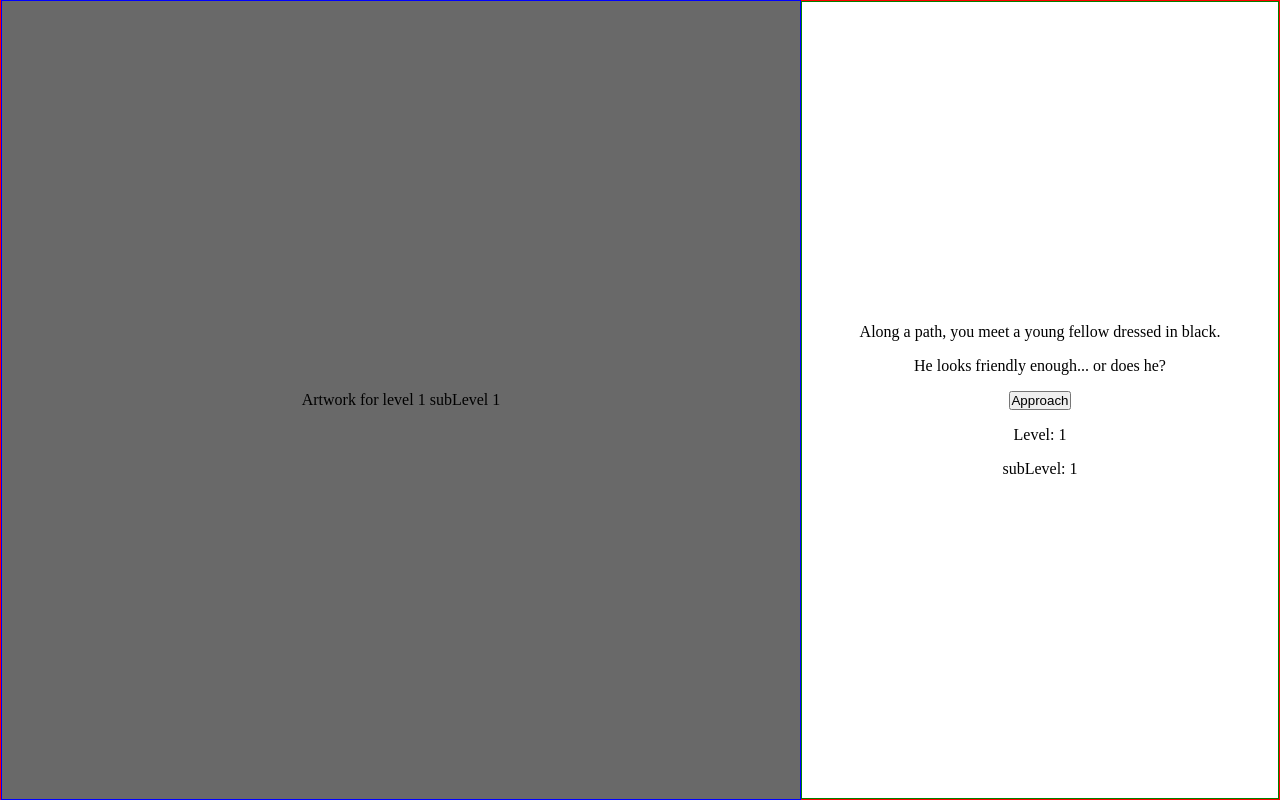
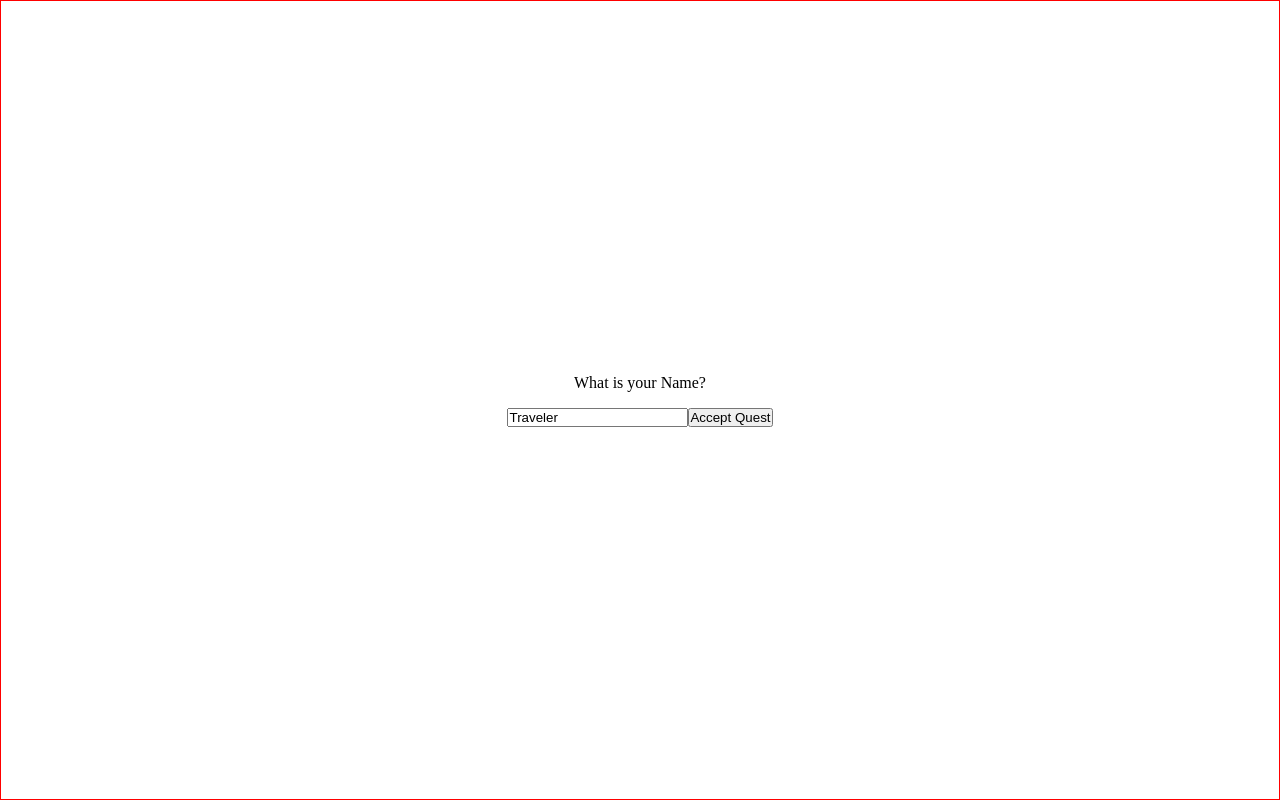
Before and after one commit to ragmats/numberquest, a React (Vite) app: page / in a window 1280 px wide. Both pictures are taken after a click on the button "Begin". Built offline with nearby package versions, Linux system fonts and the light colour scheme.

Commit message:
Added name isPlaying state and name input

```diff
--- a/src/App.jsx
+++ b/src/App.jsx
@@ -1,18 +1,18 @@
 import { useEffect, useState } from "react";
 import "./App.css";
 
+// TODO Separate into components
+// TODO Create random number
+// TODO Make first number guessing sequence
+
 function App() {
-  const [count, setCount] = useState(0);
+  const [isPlaying, setIsPlaying] = useState(false);
   const [player, setPlayer] = useState({
     name: "Traveler",
     level: 0,
     subLevel: 0,
   });
   const [number, setNumber] = useState(0);
-
-  useEffect(() => {
-    console.log(player);
-  }, [player]);
 
   const gameText = [
     {
@@ -193,12 +193,26 @@ function App() {
     },
   ];
 
-  function handleClick(item) {
-    if (player.level === 0) {
+  function toggleIsPlaying() {
+    if (!isPlaying) setIsPlaying(true);
+    else setIsPlaying(false);
+  }
+
+  function handleChange(name) {
+    setPlayer((currentPlayer) => {
+      return { ...currentPlayer, name: name };
+    });
+  }
+
+  function handleSubmit(e) {
+    e.preventDefault();
     setPlayer((currentPlayer) => {
       return { ...currentPlayer, level: 1, subLevel: 1 };
     });
-    } else if (item.endLevel) {
+  }
+
+  function handleClick(item) {
+    if (item.endLevel) {
       setPlayer((currentPlayer) => {
         return { ...currentPlayer, level: item.level + 1, subLevel: 1 };
       });
@@ -211,10 +225,23 @@ function App() {
 
   return (
     <div className="container">
+      {!isPlaying ? (
+        <div className="intro-container">
+          NUMBER QUEST
+          <button onClick={() => toggleIsPlaying()}>Begin</button>
+        </div>
+      ) : (
+        <>
           {player.level === 0 ? (
             <div className="intro-container">
-          <div>NUMBER QUEST</div>
-          <button onClick={() => handleClick()}>Begin</button>
+              What is your Name?
+              <form onSubmit={(e) => handleSubmit(e)}>
+                <input
+                  onChange={(e) => handleChange(e.target.value)}
+                  value={player.name}
+                />
+                <button>Accept Quest</button>
+              </form>
             </div>
           ) : (
             <div className="game-container">
@@ -234,14 +261,14 @@ function App() {
                       <button onClick={() => handleClick(item)}>
                         {item.action}
                       </button>
-                  <p>Level: {player.level}</p>
-                  <p>subLevel: {player.subLevel}</p>
                     </div>
                   );
                 }
               })}
             </div>
           )}
+        </>
+      )}
     </div>
   );
 }
```
Lines whose indentation alone changed are shown as unchanged.
